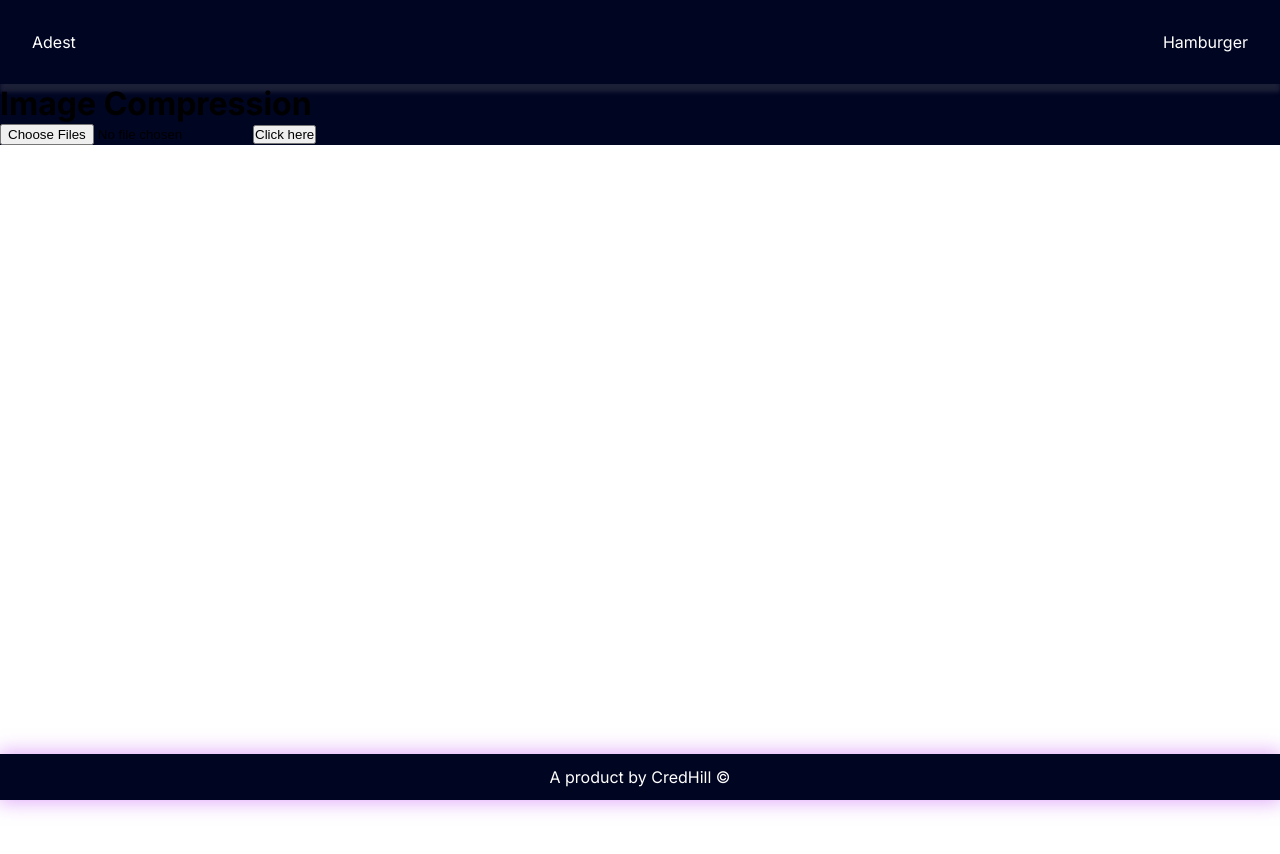
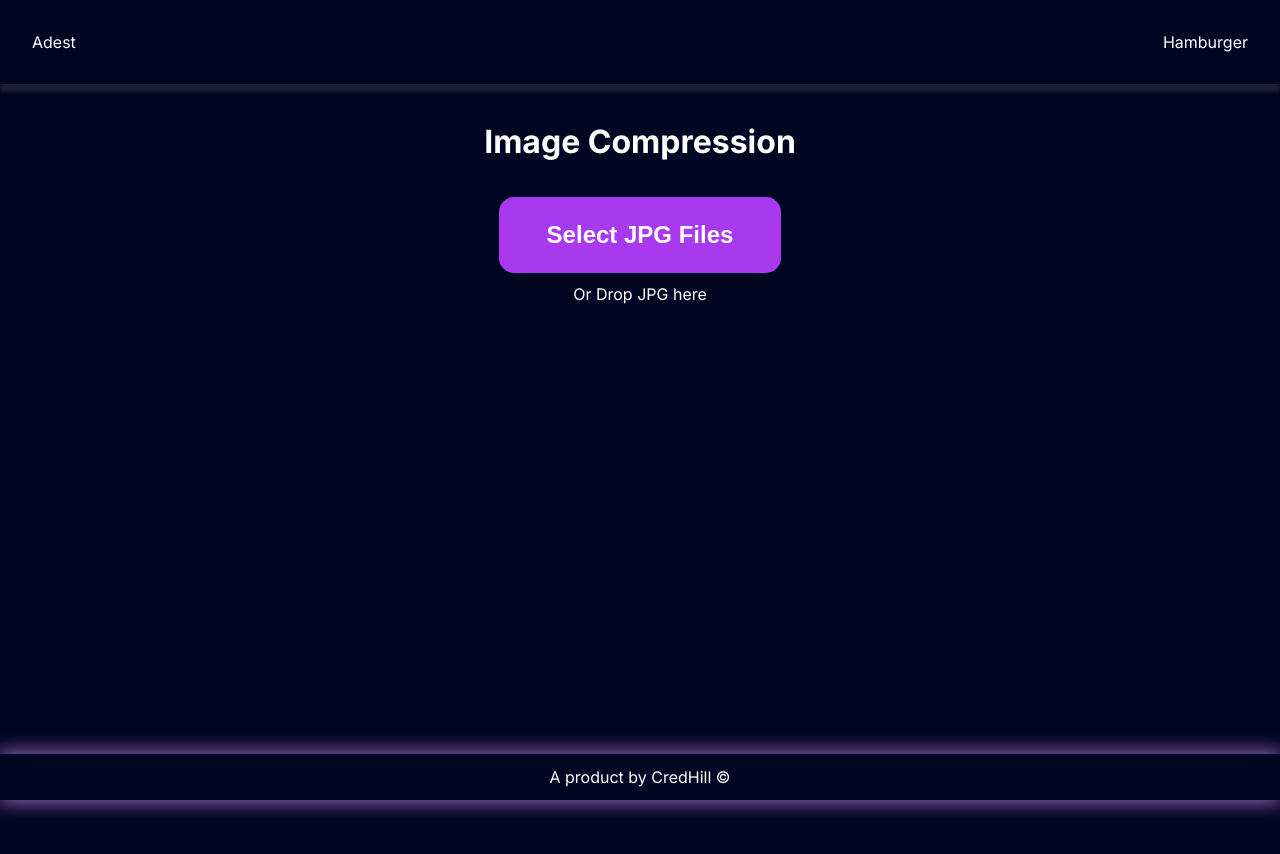
Before and after one commit to AmanApT/adest, a Next.js app: page /convert/imagecompression in a window 1280 px wide. Shown: the top 854 px of the page. Before the commit the page ends 800 px from the top, so only its background shows below. Built offline with nearby package versions, Linux system fonts and the light colour scheme.

Commit message:
Updated image compress

```diff
--- /dev/null
+++ b/components/converterpage/ImageCompress.css
@@ -0,0 +1,32 @@
+.compress-parent {
+  /* color: white;
+  display: flex;
+  flex-direction: column;
+  align-items: center;
+  padding: 2rem; */
+
+  color: var(--text-color);
+  display: flex;
+  flex-direction: column;
+  align-items: center;
+  padding-top: 3%;
+  height: 100vh;
+  padding-bottom: 5%;
+  gap: 0.7rem;
+
+  &.dragging {
+    background-color: #333;
+    opacity: 0.5;
+    border: 2px dashed #fff;
+    animation: runningBorder 2s infinite linear;
+  }
+}
+
+@keyframes runningBorder {
+  0% {
+    background-position: 0 0;
+  }
+  100% {
+    background-position: 20px 0;
+  }
+}
--- a/components/converterpage/ImageCompression.tsx
+++ b/components/converterpage/ImageCompression.tsx
@@ -1,10 +1,15 @@
 "use client";
 
-import React, { useState, ChangeEvent } from "react";
+import React, { useState, ChangeEvent, DragEvent } from "react";
 import imageCompression from "browser-image-compression";
+import "@/components/converterpage/ImageCompress.css";
+import "@/components/converterpage/Jpgtopdf.css";
+
+import CancelIcon from "@mui/icons-material/Cancel";
 
 const ImgCompression = () => {
   const [selectedFiles, setSelectedFiles] = useState<File[]>([]);
+  const [isDragging, setIsDragging] = useState(false);
 
   const handleFileChange = async (event: ChangeEvent<HTMLInputElement>) => {
     const files = event.target.files;
@@ -62,23 +67,111 @@ const ImgCompression = () => {
     });
   };
 
+  const handleClick = () => {
+    const fileInput = document.getElementById("fileInput") as HTMLInputElement;
+    fileInput.click();
+  };
+
+  const handleDrag = (event: DragEvent<HTMLDivElement>) => {
+    event.preventDefault();
+  };
+  const handleDrop = (event: DragEvent<HTMLDivElement>) => {
+    event.preventDefault();
+    setIsDragging(false);
+
+    const files = event.dataTransfer.files;
+    console.log(files);
+
+    if (files && files.length > 0) {
+      // Update selectedFiles with the new files
+      setSelectedFiles((prevSelectedFiles) => [
+        ...prevSelectedFiles,
+        ...Array.from(files),
+      ]);
+    }
+  };
+
+  const handleDragEnter = (event: DragEvent<HTMLDivElement>) => {
+    if (event.dataTransfer.types.includes("Files")) {
+      setIsDragging(true);
+    }
+  };
+
+  const handleDragLeave = () => {
+    setIsDragging(false);
+  };
+
+  const handleDeleteFile = (index: number) => {
+    setSelectedFiles((prevSelectedFiles) => {
+      const updatedFiles = [...prevSelectedFiles];
+      updatedFiles.splice(index, 1);
+      return updatedFiles;
+    });
+  };
+
   return (
-    <div>
+    <div
+      className={`compress-parent ${isDragging ? "dragging" : ""}`}
+      onDragOver={handleDrag}
+      onDrop={handleDrop}
+      onDragEnter={handleDragEnter}
+      onDragLeave={handleDragLeave}
+    >
       <h1>Image Compression</h1>
       <input
         type="file"
+        id="fileInput"
         accept="image/*"
         onChange={handleFileChange}
         multiple
+        style={{ display: "none" }}
       />
-      {selectedFiles.length > 0 && (
+
+      <button className="jpg-to-pdf-convert-btn" onClick={handleClick}>
+        {selectedFiles.length > 0 ? "Add More Files" : "Select JPG Files"}
+      </button>
+
+      {/* {selectedFiles.length > 0 && (
         <div className="file-box">
           {selectedFiles.map((file, index) => (
             <div key={index}>{file.name}</div>
           ))}
         </div>
+      )} */}
+
+      {selectedFiles[0] ? <></> : <p>Or Drop JPG here</p>}
+      {selectedFiles.length > 0 && (
+        <div className="file-box">
+          {selectedFiles.map((file, index) => (
+            <>
+              <div className="selected-image-container">
+                <div
+                  key={index}
+                  className="each-file"
+                  style={{ cursor: "default" }}
+                >
+                  <CancelIcon
+                    onClick={() => handleDeleteFile(index)}
+                    className="close-icon"
+                    color="error"
+                  />
+
+                  <div className="each-file-bg"></div>
+                </div>
+                {file.name.substring(0, 15)}
+              </div>
+            </>
+          ))}
+        </div>
       )}
-      <button onClick={handleDownload}>Click here</button>
+
+      {selectedFiles[0] ? (
+        <button className="convert-button" onClick={handleDownload}>
+          Convert
+        </button>
+      ) : (
+        <></>
+      )}
     </div>
   );
 };
--- a/components/converterpage/Jpgtopdf.css
+++ b/components/converterpage/Jpgtopdf.css
@@ -38,14 +38,15 @@
 
   width: 20%;
   flex-direction: column;
-  gap:0.5rem;
+  gap: 0.5rem;
   justify-content: center;
   align-items: center;
 }
-.close-icon{
+.close-icon {
   position: absolute;
   right: 5px;
   top: 5px;
+  cursor: pointer;
 }
 
 .each-file {
@@ -56,15 +57,15 @@
   user-select: none;
   border-radius: 10px;
 }
-.each-file-bg{
+.each-file-bg {
   width: 70px;
   height: 100px;
-   background: url("../../assets/jpg.png");
+  background: url("../../assets/jpg.png");
   background-size: cover;
   background-position: center;
 }
 
-.add-files-btn{
+.add-files-btn {
   padding: 15px 15px;
   /* margin-top: 1.5rem; */
   /* font-size: 1.5rem; */
@@ -76,7 +77,7 @@
   border-style: none;
 }
 
-.add-files-btn:hover{
+.add-files-btn:hover {
   background-color: var(--text-color);
   cursor: pointer;
   color: var(--primary-bg);
@@ -119,7 +120,7 @@
   animation: glowing 2s infinite;
   transition: all 0.3s ease;
   border-style: none;
-  box-shadow: 0 0 5px var(--jasmine-bg), 0 0 25px var(--jasmine-bg)
+  box-shadow: 0 0 5px var(--jasmine-bg), 0 0 25px var(--jasmine-bg);
 }
 
 @keyframes glowing {
--- a/components/landingpage/Cardcontent.ts
+++ b/components/landingpage/Cardcontent.ts
@@ -62,7 +62,7 @@ const CardContent = [
   </svg>`,
   },
   {
-    title: "WORD TO PDF",
+    title: "WEBP TO PDF",
     description: "Convert multiple png files into one pdf.",
     img: "",
     svgLink: ` <svg
```
Also changed, not shown: app/convert/webptopdf/page.tsx (added, +7 -0 lines), components/converterpage/Jpgtopdf.tsx (+19 -17 lines).
